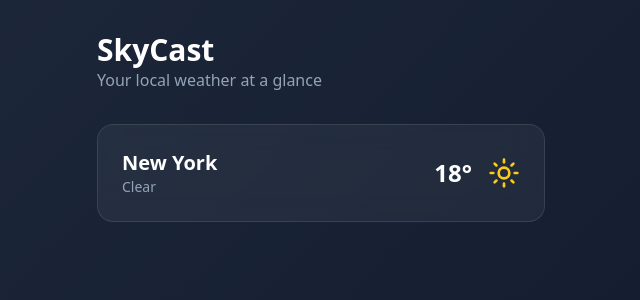
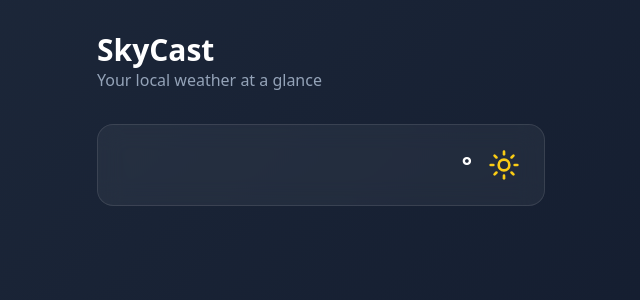
Before and after one commit to Atlaz0/WheaterApp, a Python web app: template templates/index.html in a window 1280 px wide. Shown: the top 300 px of the page, without its empty margins (319-959 px from the left). Run offline with Jinja, Linux system fonts and the light colour scheme; the template is opened without the code that fills it, so the values that code supplies are empty; some libraries are stand-ins or nearby versions.

Commit message:
Ready to integrate with backend

```diff
--- a/templates/index.html
+++ b/templates/index.html
@@ -39,11 +39,11 @@
                 <!-- Static Card for New York -->
                 <div id="ny-card" class="city-card glass rounded-2xl p-6 flex justify-between items-center cursor-pointer transition-all hover:bg-white/10">
                     <div>
-                        <h2 class="text-xl font-semibold">New York</h2>
-                        <p class="text-slate-400 text-sm">Clear</p>
+                        <h2 class="text-xl font-semibold">{{city.name}}</h2>
+                        <p class="text-slate-400 text-sm">{{city.state}}</p> <!-- Clear for example -->
                     </div>
                     <div class="flex items-center gap-4">
-                        <span class="text-2xl font-bold">18°</span>
+                        <span class="text-2xl font-bold">{{city.tempature}}°</span>
                         <!-- Sun Icon SVG -->
                         <svg class="text-yellow-400" xmlns="http://www.w3.org/2000/svg" width="32" height="32" viewBox="0 0 24 24" fill="none" stroke="currentColor" stroke-width="2" stroke-linecap="round" stroke-linejoin="round"><circle cx="12" cy="12" r="4"/><path d="M12 2v2"/><path d="M12 20v2"/><path d="m4.93 4.93 1.41 1.41"/><path d="m17.66 17.66 1.41 1.41"/><path d="M2 12h2"/><path d="M20 12h2"/><path d="m6.34 17.66-1.41 1.41"/><path d="m19.07 4.93-1.41 1.41"/></svg>
                     </div>
@@ -61,28 +61,28 @@
             <div id="city-detail-content">
                 <!-- Detailed info for the city -->
                 <div class="text-center mb-10">
-                    <h1 class="text-4xl font-bold mb-2">New York</h1>
+                    <h1 class="text-4xl font-bold mb-2">{{city.name}}</h1>
                     <div class="flex justify-center mb-4">
                         <svg class="text-yellow-400" xmlns="http://www.w3.org/2000/svg" width="64" height="64" viewBox="0 0 24 24" fill="none" stroke="currentColor" stroke-width="2" stroke-linecap="round" stroke-linejoin="round"><circle cx="12" cy="12" r="4"/><path d="M12 2v2"/><path d="M12 20v2"/><path d="m4.93 4.93 1.41 1.41"/><path d="m17.66 17.66 1.41 1.41"/><path d="M2 12h2"/><path d="M20 12h2"/><path d="m6.34 17.66-1.41 1.41"/><path d="m19.07 4.93-1.41 1.41"/></svg>
                     </div>
-                    <div class="text-6xl font-bold mb-2">18°C</div>
+                    <div class="text-6xl font-bold mb-2">{{city.tempature}}°C</div>
                     <p class="text-xl text-slate-400 uppercase tracking-widest">Clear Sky</p>
                 </div>
 
                 <div class="grid grid-cols-2 gap-4">
                     <div class="glass rounded-2xl p-4 text-center">
                         <p class="text-slate-400 text-xs uppercase mb-1">Day High</p>
-                        <p class="text-2xl font-semibold text-orange-400">22°</p>
+                        <p class="text-2xl font-semibold text-orange-400">{{city.tempature_day}}°</p>
                     </div>
                     <div class="glass rounded-2xl p-4 text-center">
                         <p class="text-slate-400 text-xs uppercase mb-1">Night Low</p>
-                        <p class="text-2xl font-semibold text-blue-300">12°</p>
+                        <p class="text-2xl font-semibold text-blue-300">{{city.tempature_night}}°</p>
                     </div>
                 </div>
 
                 <div class="mt-8 glass rounded-2xl p-6">
                     <h3 class="text-sm font-bold uppercase text-slate-400 mb-2">Details</h3>
-                    <p class="text-slate-200">It's a beautiful clear day in New York. Perfect for a walk in Central Park!</p>
+                    <p class="text-slate-200">{{city.details}}</p> <!-- for example: It's a beautiful clear day in New York. Perfect for a walk in Central Park! -->
                 </div>
             </div>
         </div>
```
